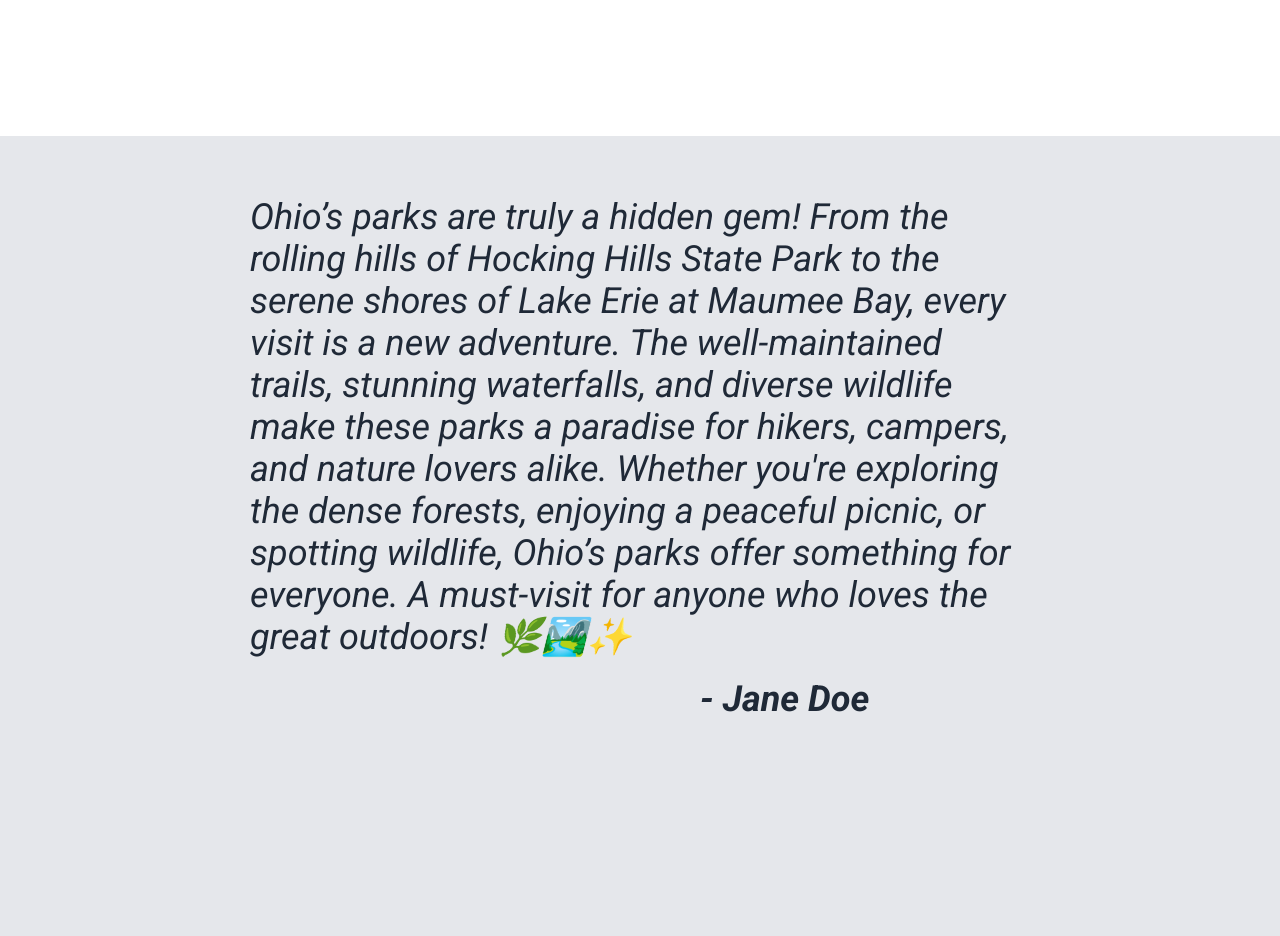
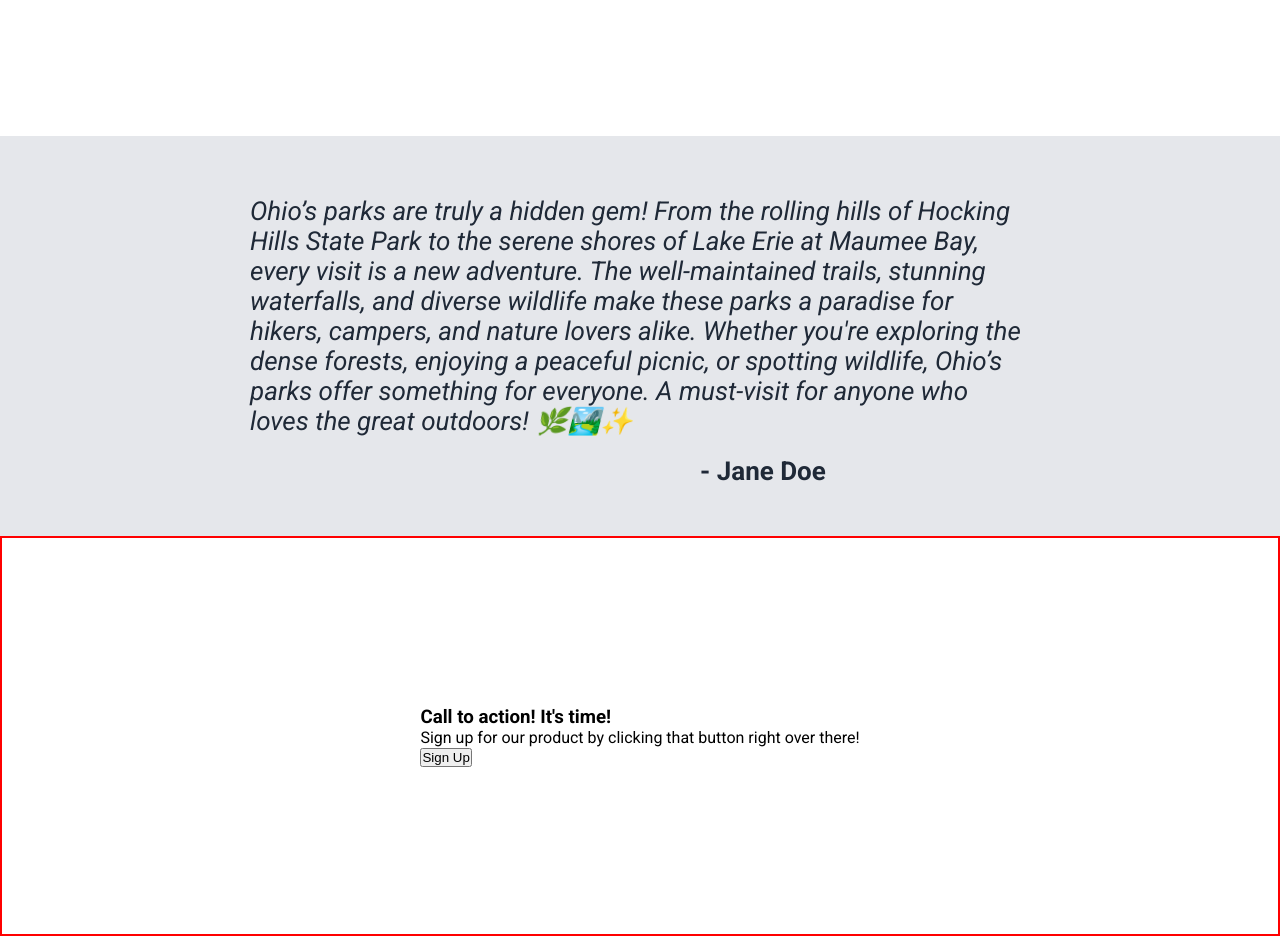
Before and after one commit to lengleman-spec/odin-landing-page, a plain HTML site: page index.html in a window 1280 px wide. Shown: the part 1060-1996 px from the top of the page. Drawn offline with Linux system fonts and the light colour scheme.

```diff
--- a/index.html
+++ b/index.html
@@ -66,6 +66,7 @@
       </div>
     </div>
 
+    <!--  QUOTE SECTION  -->
     <div class="quote">
       <blockquote>
         <p>
@@ -81,5 +82,18 @@
       </blockquote>
       <figcaption>- Jane Doe</figcaption>
     </div>
+
+    <!--  CALL-TO-ACTION SECTION  -->
+    <section class="cta">
+      <div class="cta-container">
+        <div class="cta-text">
+          <h3>Call to action! It's time!</h3>
+          <p>
+            Sign up for our product by clicking that button right over there!
+          </p>
+          <button class="cta-button">Sign Up</button>
+        </div>
+      </div>
+    </section>
   </body>
 </html>
--- a/styles.css
+++ b/styles.css
@@ -144,19 +144,38 @@
 /*  QUOTE SECTION  */
 .quote {
   width: 100vw;
-  height: 100vh;
+  height: 400px;
   padding-top: 40px;
   background-color: #e5e7eb;
   color: #1f2937;
-  font-size: 36px;
-  font-style: italic;
+  font-size: 26px;
 }
 
 .quote blockquote {
   padding: 20px 250px;
+  font-style: italic;
 }
 
 .quote figcaption {
   padding-left: 700px;
   font-weight: 700;
 }
+
+/* --- CALL TO ACTION SECTION --- */
+
+.cta section {
+  background-color: blue;
+}
+.cta-container {
+  display: flex;
+  justify-content: space-evenly;
+  align-items: center;
+  color: black;
+
+  width: 100vw;
+  height: 400px;
+  border: 2px solid red;
+}
+
+.cta-text {
+}
```
